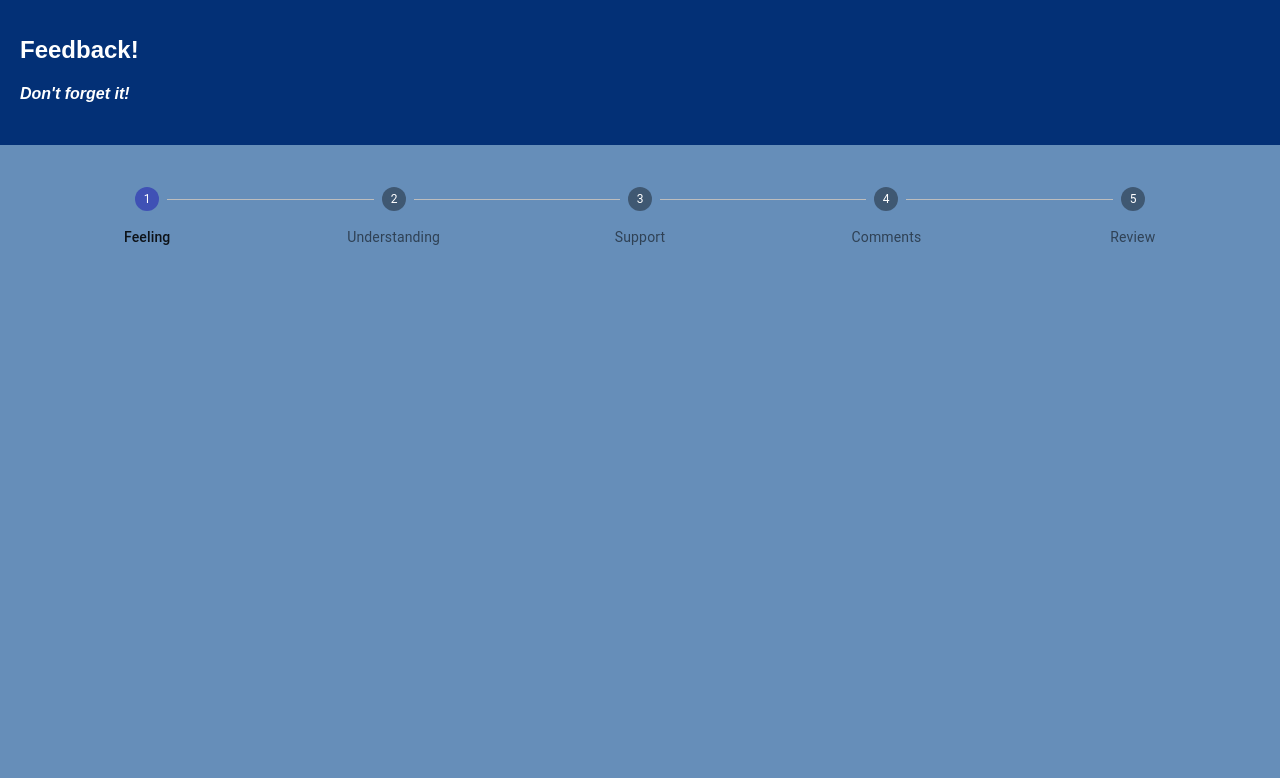
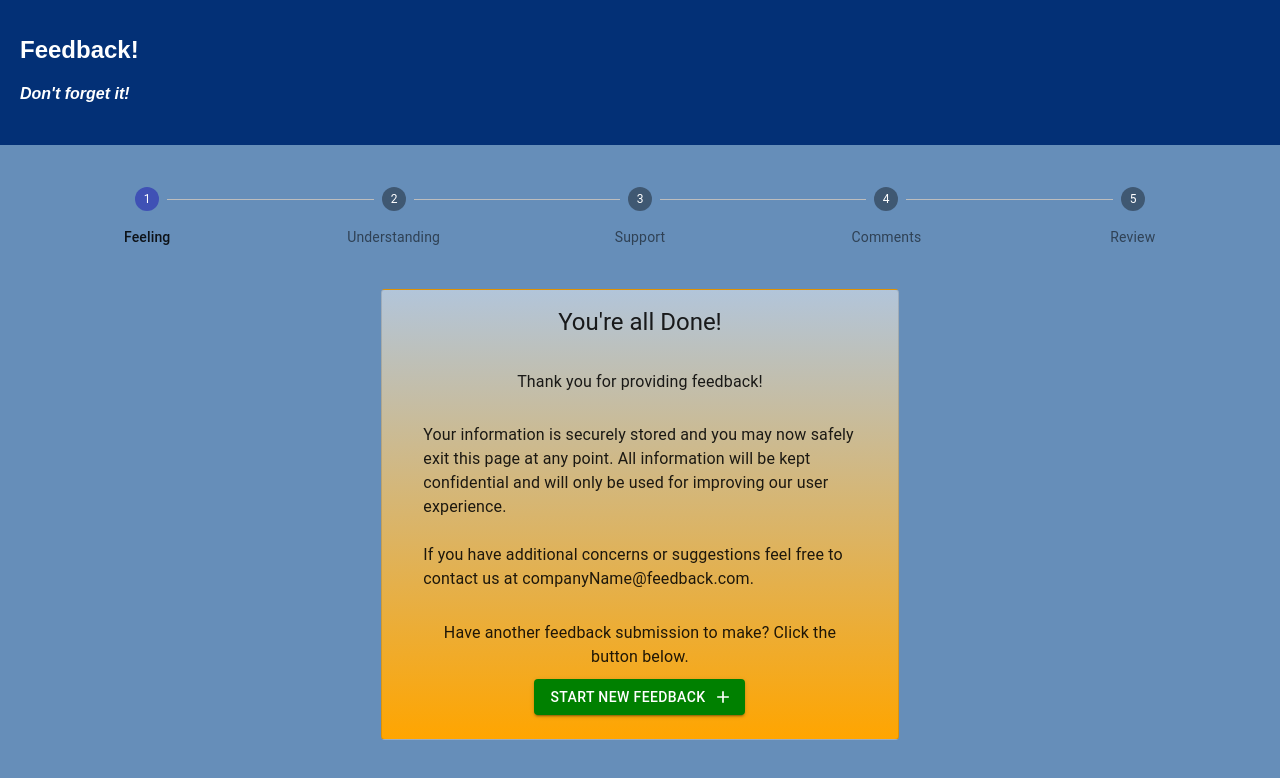
Before and after one commit to PixelWolfe/redux-feedback, a React (Create React App) app: page /#/thankyou in a window 1280 px wide. Shown: the top 778 px of the page. Built offline with nearby package versions, Linux system fonts and the light colour scheme.

Commit message:
added ThankYou Route and component, allowed reset of all progress to start new feedback form

```diff
--- a/src/components/App/App.js
+++ b/src/components/App/App.js
@@ -11,6 +11,7 @@ import Feeling from '../Feeling/Feeling'
 import Support from '../Support/Support';
 import FeedbackStepper from '../Stepper/Stepper';
 import Review from '../Review/Review';
+import ThankYou from '../ThankYou/ThankYou';
 
 import {HashRouter as Router, Route, Link, withRouter} from 'react-router-dom';
 
@@ -42,6 +43,7 @@ class App extends Component {
                   <Route path='/support' component={Support}/>
                   <Route path='/comments' component={Comments}/>
                   <Route path='/review' component={Review}/>
+                  <Route path='/thankyou' component={ThankYou}/>
                 </Router>
 
                 {/*
--- a/src/components/Review/Review.js
+++ b/src/components/Review/Review.js
@@ -20,7 +20,8 @@ import TableContainer from '@material-ui/core/TableContainer';
 import TableHead from '@material-ui/core/TableHead';
 import TableRow from '@material-ui/core/TableRow';
 import Paper from '@material-ui/core/Paper';
-import Comment from '@material-ui/icons/ChatTwoTone'
+import Comment from '@material-ui/icons/ChatTwoTone';
+
 
 import Tooltip from '@material-ui/core/Tooltip';
 import {connect} from 'react-redux';
@@ -33,11 +34,12 @@ class Comments extends Component{
       console.log('In next completeStep function');
       this.props.dispatch({type: 'SET_STEPPER_ACTIVESTEP', payload: 5});
       this.props.dispatch({type: 'SET_STEPPER_COMPLETED', payload: {4: true}});
-      this.props.history.push('/feeling');
+      this.props.history.push('/thankyou');
 
       //send axios post request with information from reduxState.feedback
       //reset
     }
+
     textEntered = (event)=>{
       this.props.dispatch({type: "SET_ADDITIONAL_COMMENTS", payload: event.target.value})
     }
--- /dev/null
+++ b/src/components/ThankYou/ThankYou.js
@@ -0,0 +1,92 @@
+import React, {Component} from 'react';
+import Card from '@material-ui/core/Card';
+import CardActions from '@material-ui/core/CardActions';
+import CardContent from '@material-ui/core/CardContent';
+import Button from '@material-ui/core/Button';
+import Typography from '@material-ui/core/Typography';
+import CardHeader from '@material-ui/core/CardHeader';
+import TextField from '@material-ui/core/TextField';
+import IconButton from '@material-ui/core/IconButton';
+import Icon from '@material-ui/core/Icon';
+import DoneAll from '@material-ui/icons/DoneAll';
+
+import {connect} from 'react-redux';
+import {withRouter} from 'react-router-dom';
+import Add from '@material-ui/icons/Add';
+
+
+class Comments extends Component{
+  resetStepperAndFeedback = ()=>{
+    console.log('In resetStepperAndFeeback');
+    this.props.dispatch({type: 'RESET_STEPPER'});
+    this.props.dispatch({type: 'RESET_FEEDBACK'});
+    this.props.history.push('/feeling');
+  }
+
+    textEntered = (event)=>{
+      this.props.dispatch({type: "SET_ADDITIONAL_COMMENTS", payload: event.target.value})
+    }
+
+    render(){
+
+        const cardStyle = {
+            background: "linear-gradient(rgb(178, 197, 218), orange)",
+            paddingLeft: '25px',
+            paddingRight: '25px',
+          }
+
+          const buffButtonMargin = {
+            marginTop: '10px',
+            backgroundColor: 'green'
+          }
+
+          const green = {
+            marginTop: '10px',
+            backgroundColor: 'green'
+          }
+
+
+        return(
+            <Card variant="outlined" style={cardStyle}>
+            <CardHeader
+              align="center"
+              title="You're all Done!"
+            />
+            <CardContent>
+              <Typography align="center" gutterBottom>
+                Thank you for providing feedback!
+                <br></br>
+                <br></br>
+
+              </Typography>
+              <Typography align="left" gutterBottom>
+                Your information is securely stored and you may now safely exit this page at any point.
+                All information will be kept confidential and
+                will only be used for improving our user experience.
+                <br></br>
+                <br></br>
+                If you have additional concerns or suggestions
+                feel free to contact us at companyName@feedback.com.
+                <br/>
+                <br/>
+              </Typography>
+              <Typography align="center">
+                Have another feedback submission to make? Click the button below.
+              </Typography>
+              <Typography align='center'>
+
+                <Button style={green} onClick={this.resetStepperAndFeedback} variant="contained" color="primary" endIcon={<Add>Another Feedback Submission</Add>}>
+                  Start New Feedback
+                </Button>
+              </Typography>
+            </CardContent>
+          </Card>
+        )
+    }
+}
+
+const mapStateToProps= (reduxState) => ({
+  reduxState
+})
+
+export default connect(mapStateToProps)(withRouter(Comments));
--- a/src/index.js
+++ b/src/index.js
@@ -40,6 +40,14 @@ const feedback = (state = feedbackDefaultState, action)=>{
             return {...state, support_comment: action.payload}
         case 'SET_ADDITIONAL_COMMENTS':
             return {...state, additional_comments: action.payload}
+        case 'RESET_FEEDBACK':
+            return {...state, feeling: 3,
+                        feeling_comment: '',
+                        understanding: 3,
+                        understanding_comment: '',
+                        support: 3,
+                        support_comment: '',
+                        additional_comments: ''};
     }
     return state;
 }
@@ -50,6 +58,8 @@ const stepper = (state = stepperDefaultState, action)=>{
             return {...state, activeStep: action.payload}
         case 'SET_STEPPER_COMPLETED':
             return {...state, completed: {...state.completed, ...action.payload}}
+        case 'RESET_STEPPER':
+            return {...state, activeStep: 0, completed: {}}
     }
     return state;
 }
```
